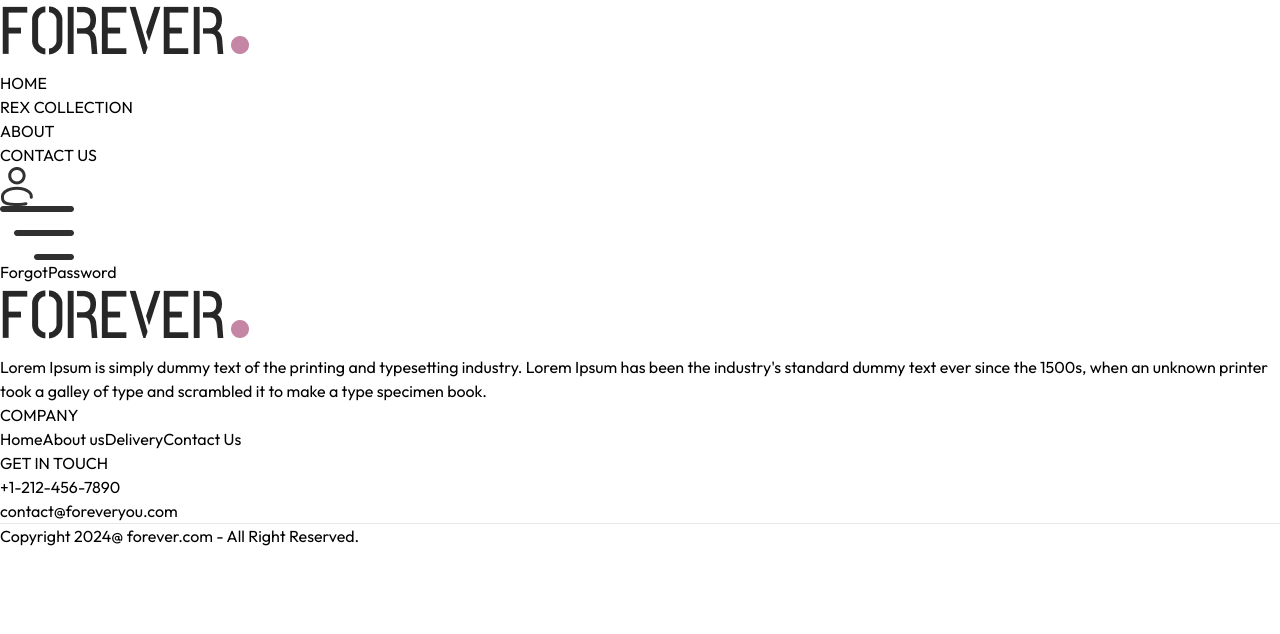
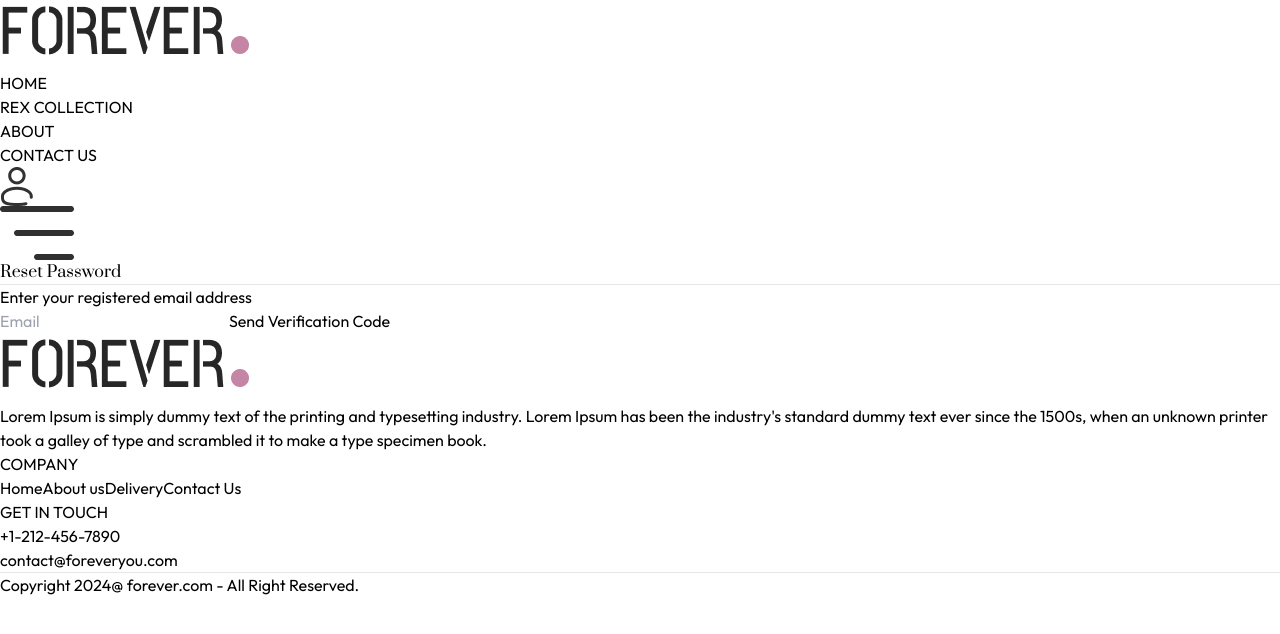
Before and after one commit to VictorKhuraijam/Pet-Store, a React (Vite) app in the folder frontend/: page /forgot-password in a window 1280 px wide. Shown: the top 634 px of the page. Built offline with nearby package versions, Linux system fonts and the light colour scheme; no server answers; a web font is replaced by a local one.

Commit message:
forgot password changes done

```diff
--- a/frontend/package.json
+++ b/frontend/package.json
@@ -12,6 +12,7 @@
   "dependencies": {
     "@reduxjs/toolkit": "^2.5.0",
     "axios": "^1.7.9",
+    "lucide-react": "^0.475.0",
     "react": "^18.3.1",
     "react-dom": "^18.3.1",
     "react-redux": "^9.2.0",
--- a/frontend/src/pages/ForgotPassword.jsx
+++ b/frontend/src/pages/ForgotPassword.jsx
@@ -1,8 +1,226 @@
+import { useState } from 'react'
+import axios from 'axios'
+import { toast } from 'react-toastify'
+import { useNavigate } from 'react-router-dom'
+import { backendUrl } from '../store/consts'
+import { Eye, EyeOff} from 'lucide-react'
+
+const ForgotPassword = () => {
+  const navigate = useNavigate()
+
+  const [formData, setFormData] = useState({
+    email: '',
+    password: '',
+    confirmPassword: '',
+    otp: ''
+  })
+
+  const [isOtpSent, setIsOtpSent] = useState(false)
+  const [isLoading, setIsLoading] = useState(false)
+  const [passwordVisible, setPasswordVisible] = useState(false)
+  const [confirmPasswordVisible, setConfirmPasswordVisible] = useState(false)
 
 
-function ForgotPassword() {
+
+  const handleChange = (e) => {
+    setFormData({
+      ...formData,
+      [e.target.name]: e.target.value
+    })
+  }
+
+  const sendOTP = async (e) => {
+
+    e.preventDefault()
+    setIsLoading(true)
+
+    try {
+      const response = await axios.post(
+        `${backendUrl}/users/forgot-password`,
+        {
+          email: formData.email,
+        },
+        { withCredentials: true }
+      )
+
+      if (response.data.success) {
+        setIsOtpSent(true)
+        toast.success("OTP sent to your email!")
+      }
+    } catch (error) {
+      console.error(error)
+      toast.error("Failed to send OTP")
+    } finally {
+      setIsLoading(false)
+    }
+  }
+
+  const verifyOTPAndChangePassword = async (e) => {
+    e.preventDefault()
+    setIsLoading(true)
+
+    // Check if passwords match
+    if (formData.password !== formData.confirmPassword) {
+      toast.error("Passwords do not match")
+      setIsLoading(false)
+      return
+    }
+
+    try {
+      const response = await axios.post(
+        `${backendUrl}/users/change-forgot-password`,
+        {
+          email: formData.email,
+          otp: formData.otp,
+          password: formData.password
+        },
+        { withCredentials: true }
+      )
+
+      if (response.data.success) {
+
+        toast.success("Password changed successful!")
+        navigate("/login")
+      }
+    } catch (error) {
+      console.error(error)
+      toast.error( " OTP is incorrect. Please try again")
+    } finally {
+      setIsLoading(false)
+    }
+  }
+
+  const resendOTP = async () => {
+    setIsLoading(true)
+    try {
+      const response = await axios.post(
+        `${backendUrl}/users/resend-otp`,
+        {
+          email: formData.email,
+          type: "password-reset"
+        },
+        { withCredentials: true }
+      )
+
+      if (response.data.success) {
+        toast.success("New OTP sent to your email!")
+      }
+    } catch (error) {
+      console.error(error)
+      toast.error("Failed to resend OTP")
+    } finally {
+      setIsLoading(false)
+    }
+  }
+
   return (
-    <div>ForgotPassword</div>
+    <form
+      onSubmit={isOtpSent ? verifyOTPAndChangePassword : sendOTP}
+      className="flex flex-col items-center w-[90%] sm:max-w-96 m-auto mt-14 gap-4 text-gray-800"
+    >
+      <div className="inline-flex items-center gap-2 mb-2 mt-10">
+        <p className="prata-regular text-2xl">Reset Password</p>
+        <hr className="border-none h-[1.5px] w-8 bg-gray-800" />
+      </div>
+
+      {!isOtpSent ? (
+        <>
+          <div>
+            Enter your registered email address
+          </div>
+
+          <input
+            name="email"
+            onChange={handleChange}
+            value={formData.email}
+            type="email"
+            className="w-full px-3 py-2 border border-gray-800"
+            placeholder="Email"
+            required
+          />
+
+          <button
+            type="submit"
+            disabled={isLoading}
+            className="bg-gray-400 text-gray-700 rounded-xl font-light px-8 py-2 mt-4 disabled:bg-gray-400"
+          >
+            {isLoading ? "Sending OTP..." : "Send Verification Code"}
+          </button>
+        </>
+      ) : (
+        <div className="w-full flex flex-col gap-4">
+          <p className="text-center text-sm">
+            We&apos;ve sent a verification code to <br/>
+            <span className="font-medium">{formData.email}</span>
+          </p>
+
+          <input
+            name="otp"
+            onChange={handleChange}
+            value={formData.otp}
+            type="text"
+            className="w-[250px] m-auto rounded-lg px-3 py-2 border border-gray-800"
+            placeholder="Enter OTP"
+            required
+          />
+
+           <div className="relative w-[250px] m-auto">
+            <input
+              name="password"
+              onChange={handleChange}
+              value={formData.password}
+              type={passwordVisible ? "text" : "password"}
+              className="w-full rounded-lg px-3 py-2 border border-gray-800 pr-10"
+              placeholder="Enter password"
+              required
+            />
+            <button
+              type="button"
+              className="absolute right-3 top-1/2 transform -translate-y-1/2"
+              onClick={() => setPasswordVisible(!passwordVisible)}
+            >
+              {passwordVisible ? <EyeOff size={20} /> : <Eye size={20} />}
+            </button>
+          </div>
+
+          <div className="relative w-[250px] m-auto">
+            <input
+              name="confirmPassword"
+              onChange={handleChange}
+              value={formData.confirmPassword}
+              type={confirmPasswordVisible ? "text" : "password"}
+              className="w-full rounded-lg px-3 py-2 border border-gray-800 pr-10"
+              placeholder="Confirm password"
+              required
+            />
+            <button
+              type="button"
+              className="absolute right-3 top-1/2 transform -translate-y-1/2"
+              onClick={() => setConfirmPasswordVisible(!confirmPasswordVisible)}
+            >
+              {confirmPasswordVisible ? <EyeOff size={20} /> : <Eye size={20} />}
+            </button>
+          </div>
+
+          <button
+            type="submit"
+            disabled={isLoading}
+            className="bg-gray-400 text-gray-900 rounded-xl font-light px-8 py-2 disabled:bg-gray-400"
+          >
+            {isLoading ? "Processing..." : "Change Password"}
+          </button>
+
+          <button
+            type="button"
+            onClick={resendOTP}
+            disabled={isLoading}
+            className="text-sm text-gray-600 underline"
+          >
+            Didn&apos;t receive the code? Resend
+          </button>
+        </div>
+      )}
+    </form>
   )
 }
 
```
Also changed, not shown: 2 other files (tests, documents, lock files or other folders).
